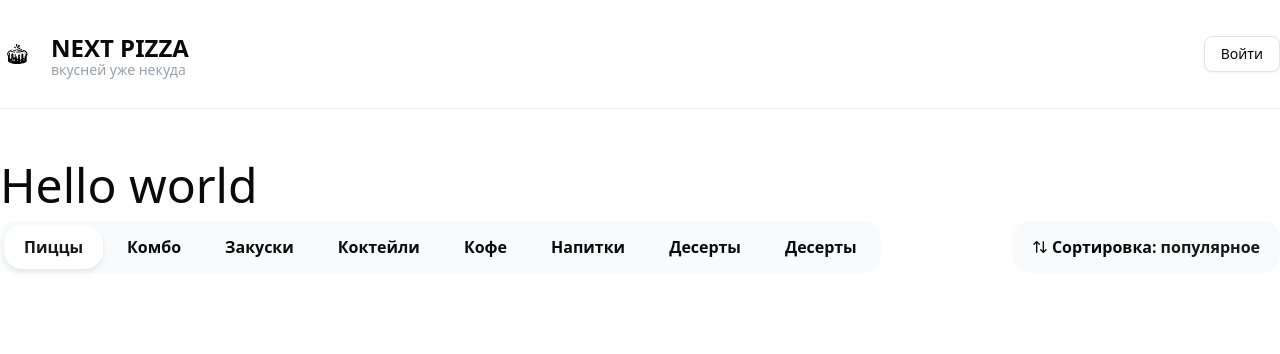
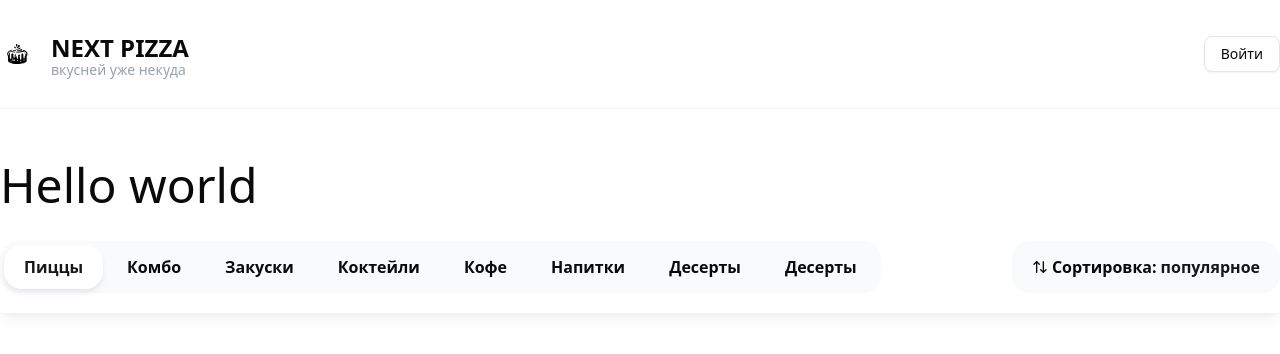
Before and after one commit to MagaFreelancer/hope-fullstack, a Next.js app: page / in a window 1280 px wide. Shown: the top 354 px of the page. Built offline with nearby package versions, Linux system fonts and the light colour scheme.

Commit message:
feat(topbar): добавл компонент topbar в widgets

```diff
--- a/eslint.config.mjs
+++ b/eslint.config.mjs
@@ -27,7 +27,7 @@ const eslintConfig = defineConfig([
       'fsd-lint/no-cross-slice-dependency': 'error',
       'fsd-lint/no-global-store-imports': 'error',
       'fsd-lint/no-ui-in-business-logic': 'error',
-      'fsd-lint/ordered-imports': 'warn',
+      // 'fsd-lint/ordered-imports': 'warn',
     },
   },
   // Исключения для корректной работы Next.js App Router и Shared слоя
--- a/src/app/page.tsx
+++ b/src/app/page.tsx
@@ -1,16 +1,12 @@
 import * as UI from '@shared/ui'
-import { Categories } from '@features/categories'
-import { SortPopup } from '@features/sort-popup'
+import { TopBar } from '@widgets/top-bar'
 
 export default function Home() {
   return (
     <div>
       <UI.Container className='py-10'>
         <UI.Title text='Hello world' size='2xl' />
-        <div className='flex items-center justify-between'>
-          <Categories />
-          <SortPopup />
-        </div>
+        <TopBar />
       </UI.Container>
     </div>
   )
--- /dev/null
+++ b/src/widgets/top-bar/index.ts
@@ -0,0 +1 @@
+export { TopBar } from './ui'
--- /dev/null
+++ b/src/widgets/top-bar/ui/index.tsx
@@ -0,0 +1,23 @@
+import { cn } from '@shared/lib/utils'
+import { Container } from '@shared/ui'
+import { Categories } from '@features/categories'
+import { SortPopup } from '@features/sort-popup'
+interface Props {
+  className?: string
+}
+
+export const TopBar: React.FC<Props> = ({ className }) => {
+  return (
+    <div
+      className={cn(
+        'sticky top-0 bg-white py-5 shadow-lg shadow-black/5 z-10',
+        className,
+      )}
+    >
+      <Container className='flex items-center justify-between '>
+        <Categories />
+        <SortPopup />
+      </Container>
+    </div>
+  )
+}
```
